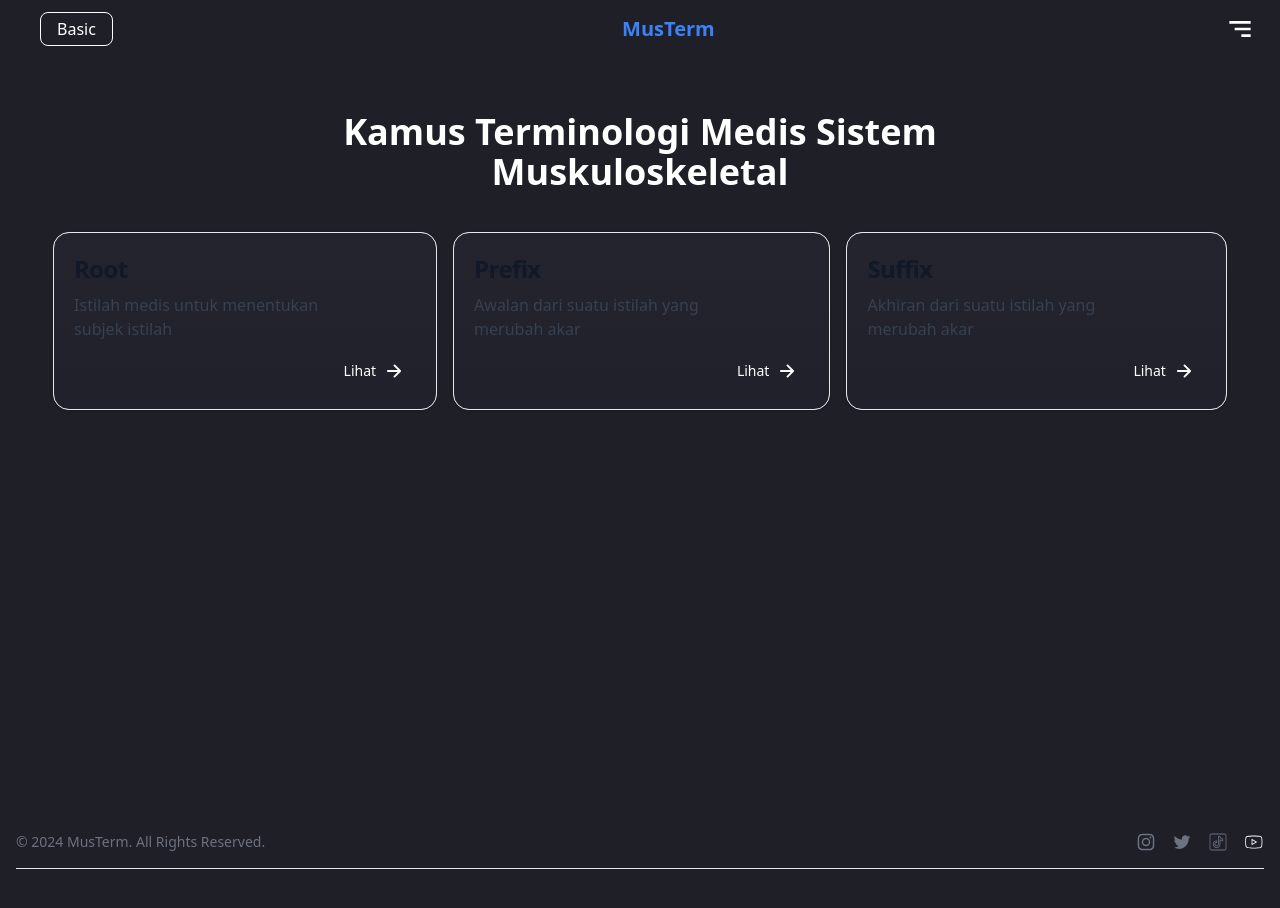
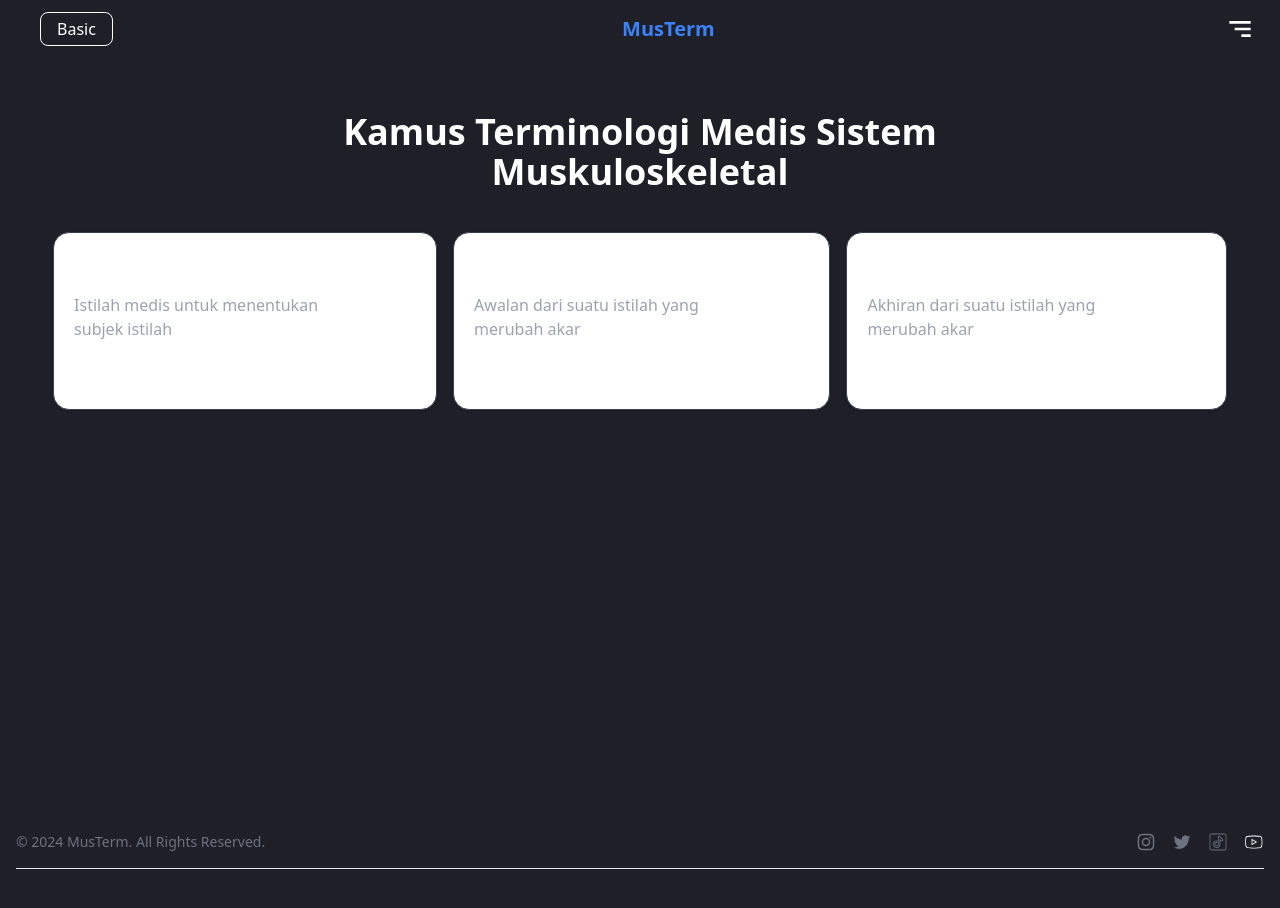
Before and after one commit to Ardiansyah1506/kamus-MusTerm, a Next.js app: page /terminologi in a window 1280 px wide. Shown: the top 908 px of the page. Built offline with nearby package versions, Linux system fonts and the light colour scheme.

Commit message:
update fix

```diff
--- a/components/terminologi/Card.js
+++ b/components/terminologi/Card.js
@@ -12,14 +12,14 @@ export const Card = ({ label }) => {
       : "Akhiran dari suatu istilah yang merubah akar";
 
   return (
-    <div className="max-w-sm bg-white border border-gray-200 rounded-2xl shadow bg-gradient-dark dark:border-gray-700">
+    <div className="max-w-sm bg-white border  rounded-2xl shadow  border-gray-700">
       <div className="p-5">
         <a href="#">
-          <h5 className="mb-2 capitalize text-2xl font-bold tracking-tight text-gray-900 dark:text-white">
+          <h5 className="mb-2 capitalize text-2xl font-bold tracking-tight  text-white">
             {Label}
           </h5>
         </a>
-        <p className="mb-3 md:w-3/4 font-normal text-gray-700 dark:text-gray-400">
+        <p className="mb-3 md:w-3/4 font-normal  text-gray-400">
           {LabelContent}
         </p>
         <div className="flex w-full justify-end">
```
